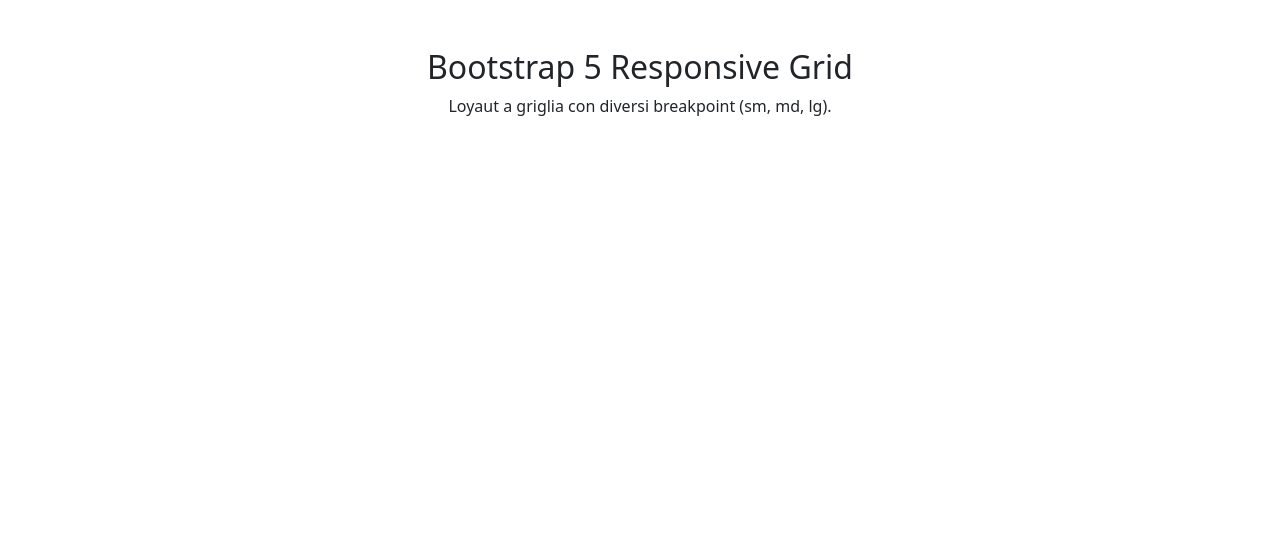
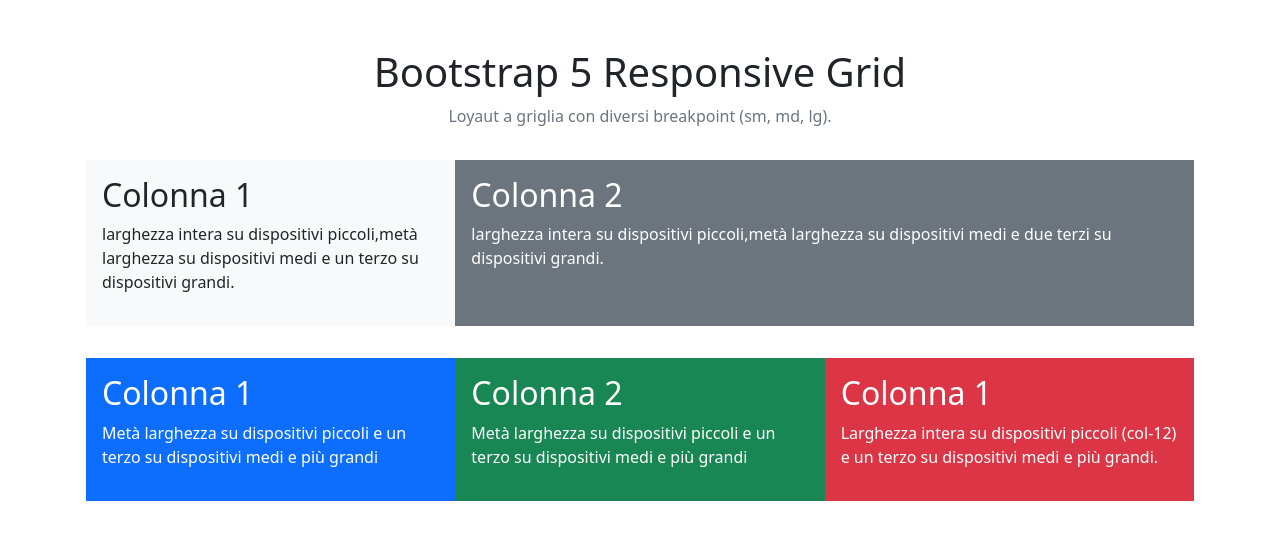
Before and after one commit to GennaroBuonomo/htmlcss-bootstrap-layout, a plain HTML site: page index.html in a window 1280 px wide. Drawn offline with nearby package versions, Linux system fonts and the light colour scheme.

Commit message:
[ADD] finito prima colonna e seconda inizio 3

```diff
--- a/index.html
+++ b/index.html
@@ -17,14 +17,62 @@
       <div class="row">
         <div class="col-12 g-5">
           <div>
-            <h2>Bootstrap 5 Responsive Grid</h2>
-            <p>Loyaut a griglia con diversi breakpoint (sm, md, lg).</p>
+            <h1>Bootstrap 5 Responsive Grid</h1>
+            <p class="text-secondary">Loyaut a griglia con diversi breakpoint (sm, md, lg).</p>
           </div>
         </div>
       </div>
     </div>
   </header>
   <!--MAIN-->
+  <main>
+    <div class="container ">
+      <div class="row justify-content-center p-3">
+        <div class="col-4 bg-light p-3">
+          <div>
+            <h2>Colonna 1</h2>
+            <p>larghezza intera su dispositivi piccoli,metà larghezza su dispositivi medi e un terzo su dispositivi
+              grandi.</p>
+          </div>
+        </div>
+        <div class="col-8 bg-secondary p-3">
+          <div class="text-white">
+            <h2>Colonna 2</h2>
+            <p>larghezza intera su dispositivi piccoli,metà larghezza su dispositivi medi e due terzi
+              su dispositivi
+              grandi.</p>
+          </div>
+        </div>
+      </div>
+      <div class="row justify-content-center p-3">
+        <div class="col-4 bg-primary p-3">
+          <div class="text-white">
+            <h2>Colonna 1</h2>
+            <p>Metà larghezza su dispositivi piccoli e un terzo su dispositivi medi e più grandi</p>
+          </div>
+        </div>
+        <div class="col-4 bg-success p-3">
+          <div class="text-white">
+            <h2>Colonna 2</h2>
+            <p>Metà larghezza su dispositivi piccoli e un terzo su dispositivi medi e più grandi</p>
+          </div>
+        </div>
+        <div class="col-4 bg-danger p-3">
+          <div class="text-white">
+            <h2>Colonna 1</h2>
+            <p>Larghezza intera su dispositivi piccoli (col-12) e un terzo su dispositivi medi e più grandi.</p>
+          </div>
+        </div>
+      </div>
+      <div class="row justify-content-center p-3">
+        <div class="col-3"></div>
+        <div class="col-3"></div>
+        <div class="col-3"></div>
+        <div class="col-3"></div>
+      </div>
+    </div>
+    </div>
+  </main>
 </body>
 
 </html>
```
